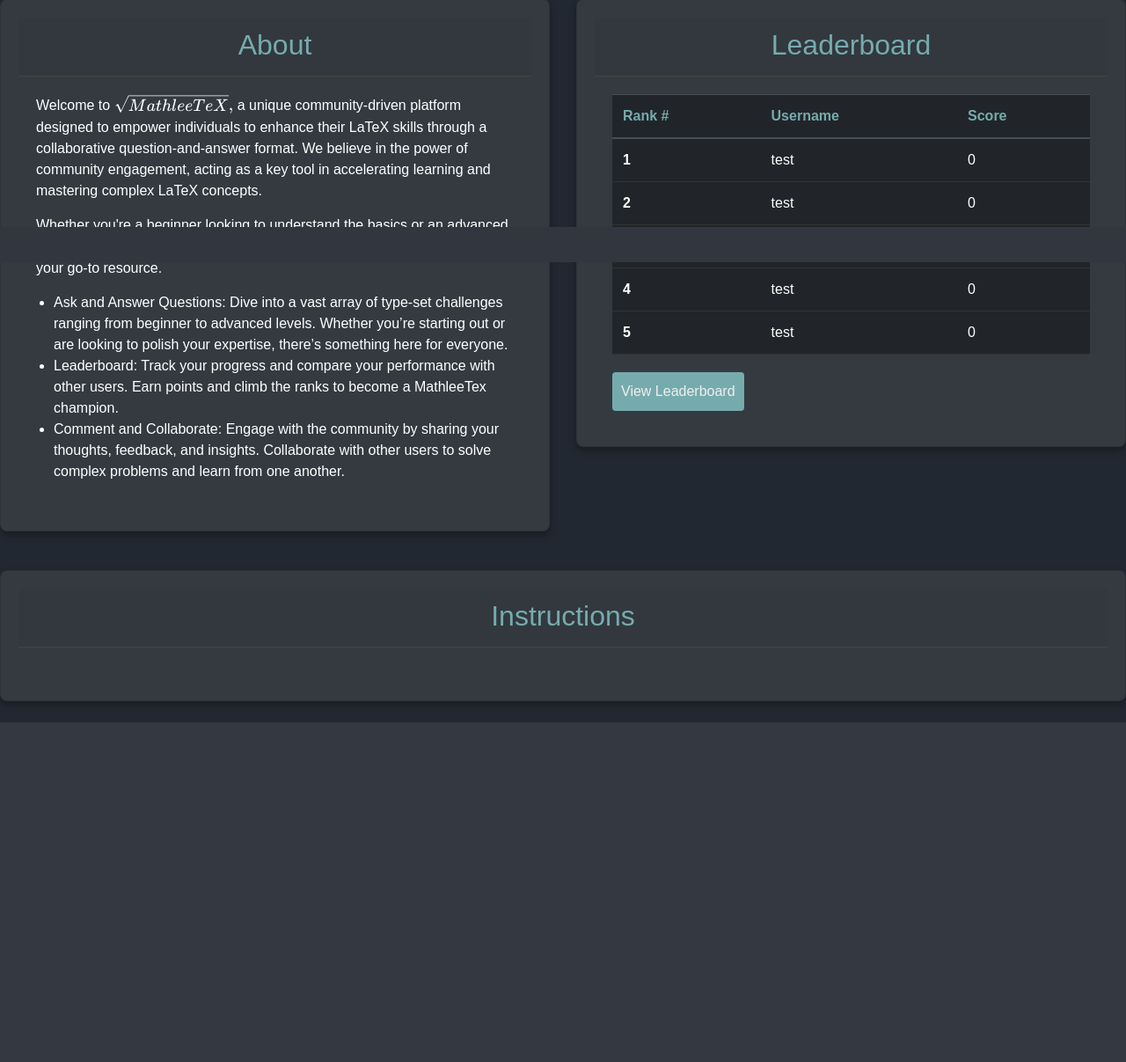
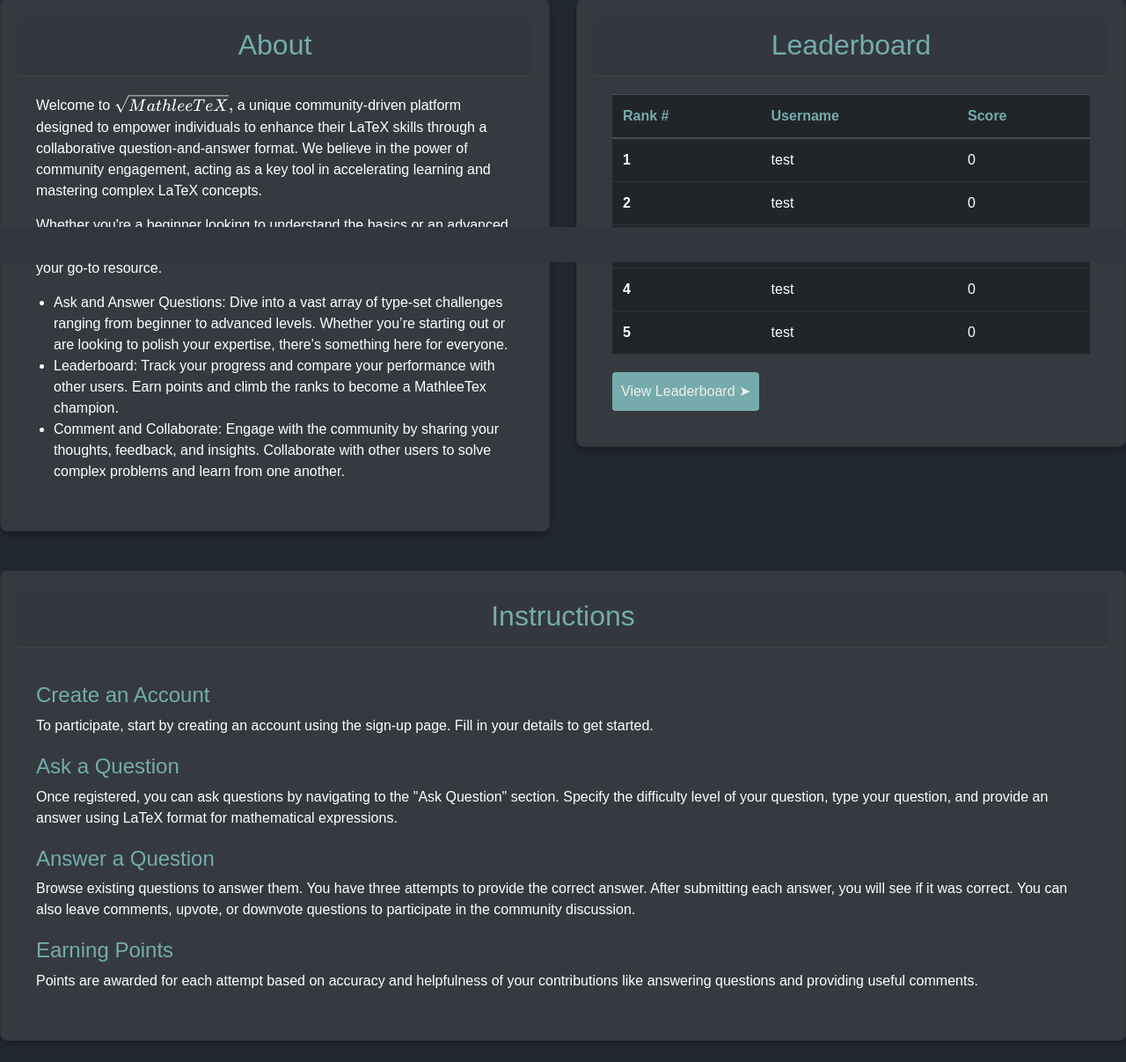
Before and after one commit to just1mitch/MathleeTeX, a Python web app: template app/templates/index.html in a window 1280 px wide. Shown: the part 502-1709 px from the top of the page at 88% size. Before the commit the page ends 1323 px from the top, so only its background shows below. Run offline with Jinja, Linux system fonts and the light colour scheme; the template is opened without the code that fills it, so the values that code supplies are empty; some libraries are stand-ins or nearby versions; some web fonts are replaced.

Commit message:
Update of Instructions

```diff
--- a/app/static/CSS/style1.css
+++ b/app/static/CSS/style1.css
@@ -57,8 +57,6 @@
   color: #76ABAE;
 }
 
-
-
 .card {
   margin: 20px auto;
   padding: 20px;
@@ -75,6 +73,15 @@
 .card-body {
   padding: 20px;
   font-size: 1rem;
+}
+
+.card-body h4 {
+  color: #76ABAE;
+  margin-top: 20px;
+}
+
+.card-body p {
+  margin-bottom: 10px;
 }
 
 ul {
--- a/app/templates/index.html
+++ b/app/templates/index.html
@@ -124,7 +124,7 @@
                 </tr>
             </tbody>
           </table>
-          <button class="start-button">View Leaderboard</button>
+          <button class="start-button">View Leaderboard ➤</button>
         </div>
       </div>
     </div>
@@ -138,6 +138,18 @@
         </div>
         <div class="card-body">
           <!-- Content of instructions -->
+          <h4>Create an Account</h4>
+            <p>To participate, start by creating an account using the sign-up page. Fill in your details to get started.</p>
+
+            <h4>Ask a Question</h4>
+            <p>Once registered, you can ask questions by navigating to the "Ask Question" section. Specify the difficulty level of your question, type your question, and provide an answer using LaTeX format for mathematical expressions.</p>
+
+            <h4>Answer a Question</h4>
+            <p>Browse existing questions to answer them. You have three attempts to provide the correct answer. After submitting each answer, you will see if it was correct. You can also leave comments, upvote, or downvote questions to participate in the community discussion.</p>
+
+            <h4>Earning Points</h4>
+            <p>Points are awarded for each attempt based on accuracy and helpfulness of your contributions like answering questions and providing useful comments.</p>
+        </div>
         </div>
       </div>
     </div>
```
